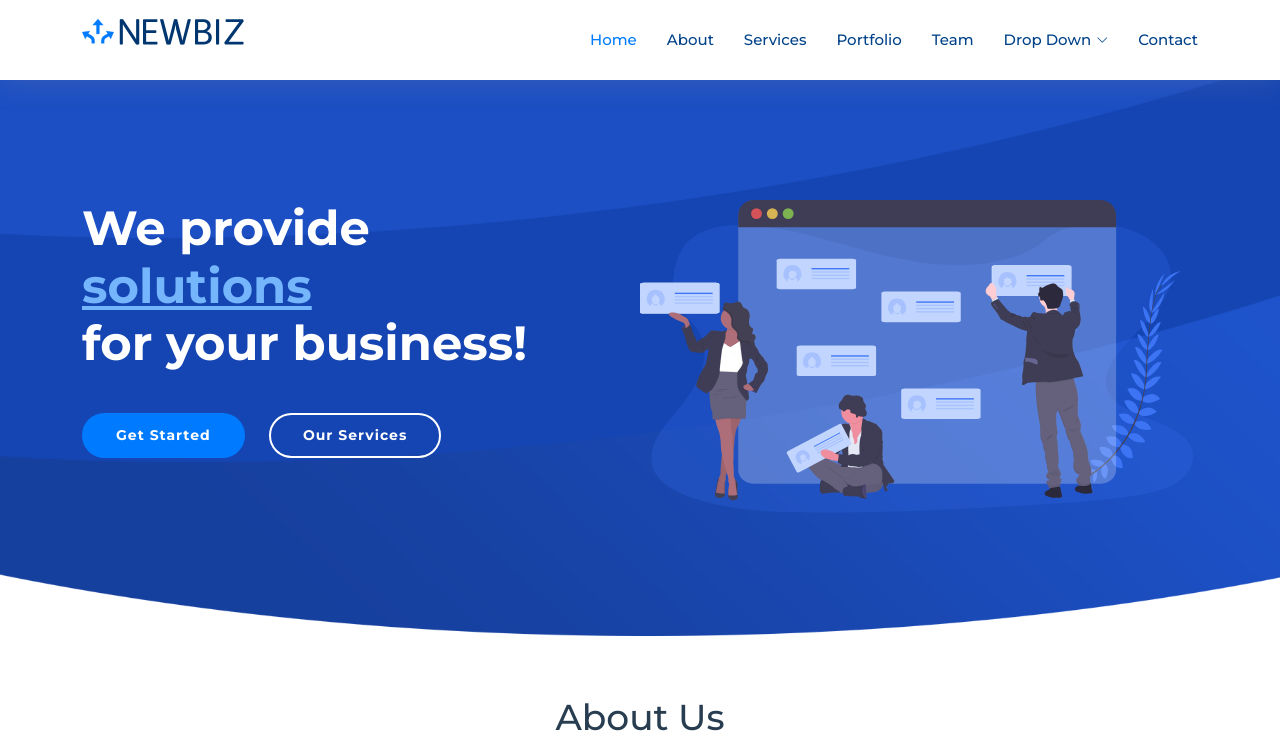
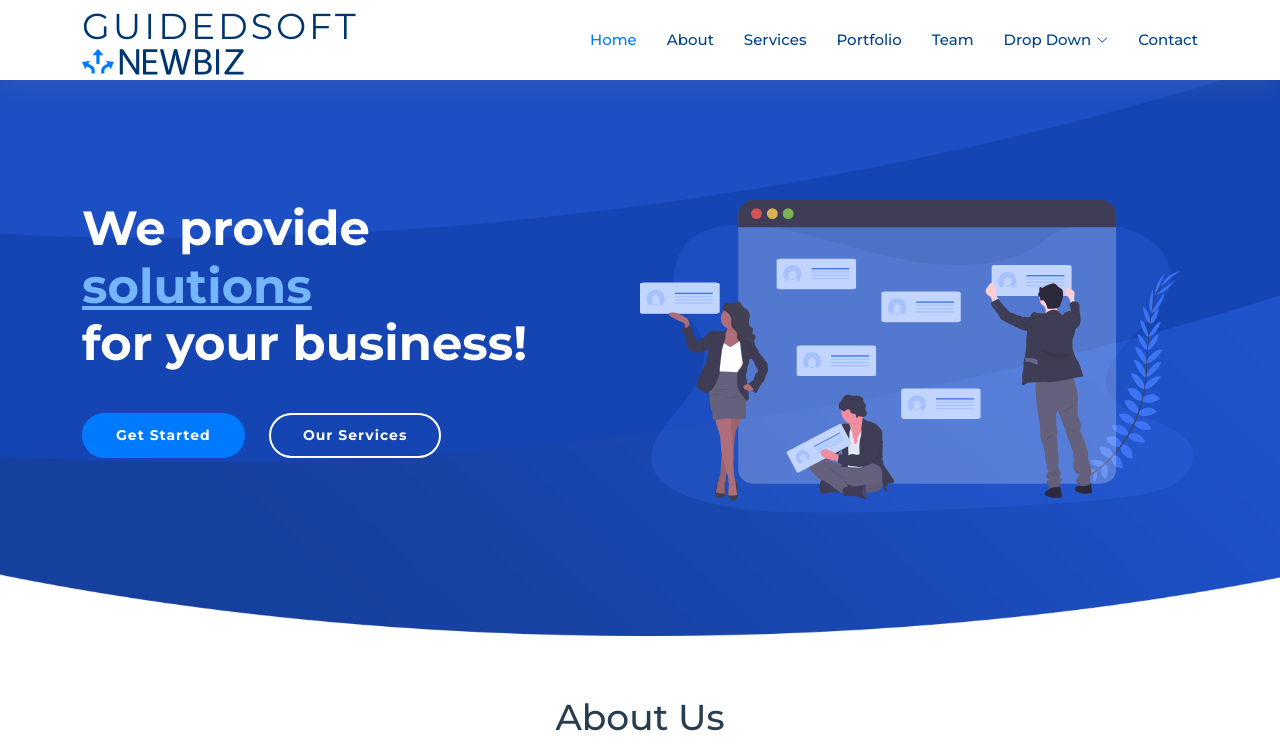
Before and after one commit to shaikwahab01/guidedsoft.github.io, a plain HTML site: page index.html in a window 1280 px wide. Shown: the top 756 px of the page. Drawn offline with nearby package versions, Linux system fonts and the light colour scheme.

Commit message:
Update index.html

```diff
--- a/index.html
+++ b/index.html
@@ -43,7 +43,7 @@
 
       <div class="logo">
         <!-- Uncomment below if you prefer to use an text logo -->
-        <!-- <h1><a href="index.html">NewBiz</a></h1> -->
+        <h1><a href="index.html">GuidedSoft</a></h1>
         <a href="index.html"><img src="assets/img/logo.png" alt="" class="img-fluid"></a>
       </div>
 
```
